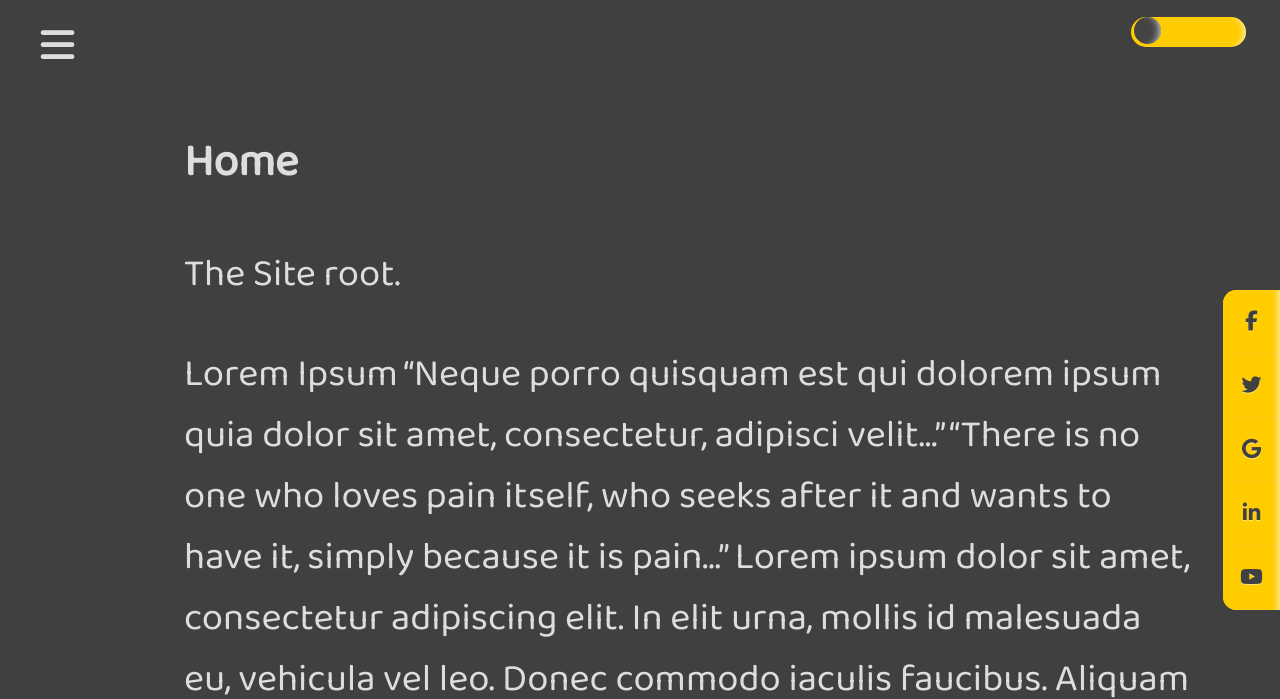
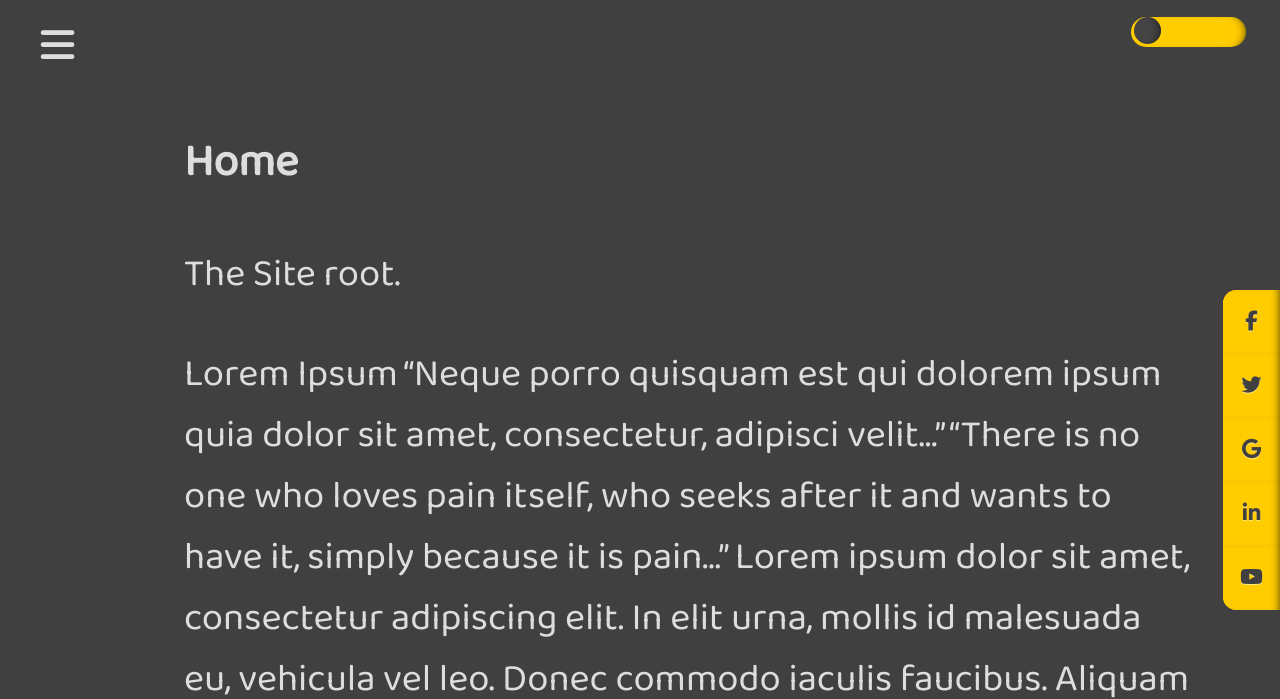
Before and after one commit to brettjrea/brettjrea.github.io-old, a Jekyll site: the page built from index.md, in a window 1280 px wide. Shown: the top 699 px of the page. Built offline with Jekyll 4.4.1, drawn with Linux system fonts in a browser that asks for light colours; nearby versions of some CDN libraries; comment, search, counter and statistics services are not loaded.

Commit message:
Update styles.scss

```diff
--- a/assets/css/styles.scss
+++ b/assets/css/styles.scss
@@ -16,7 +16,6 @@
   --tog: #444;
   --slide: #fc0;
   --gloss: inset -7px 0 9px -7px white;
-  --embed: 0px 0 10px -7px rgba(0,0,0,0.7);
 
 }
 
@@ -27,11 +26,10 @@
   --text: #ddd;
   --link: #fc0;
   --soc: #fc0;
-  --shine: inset -7px 0px 9px -7px white;
+  --shine: inset -7px 0px 9px -7px rgba(0,0,0,0.7);
   --tog: #fc0;
   --slide: #444;
   --gloss: inset -7px 0 9px -7px white;
-  --embed: 0px 0px 10px -7px white;
 
 }
 
```
